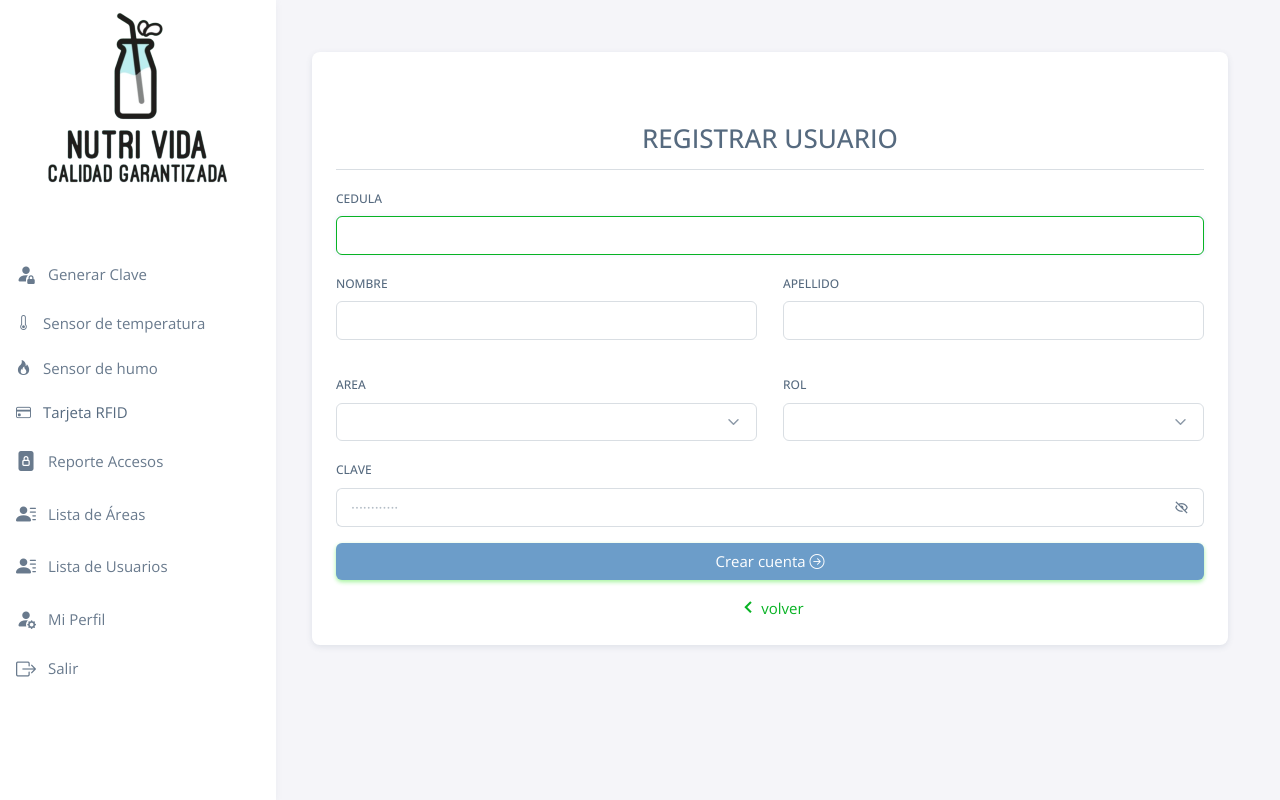
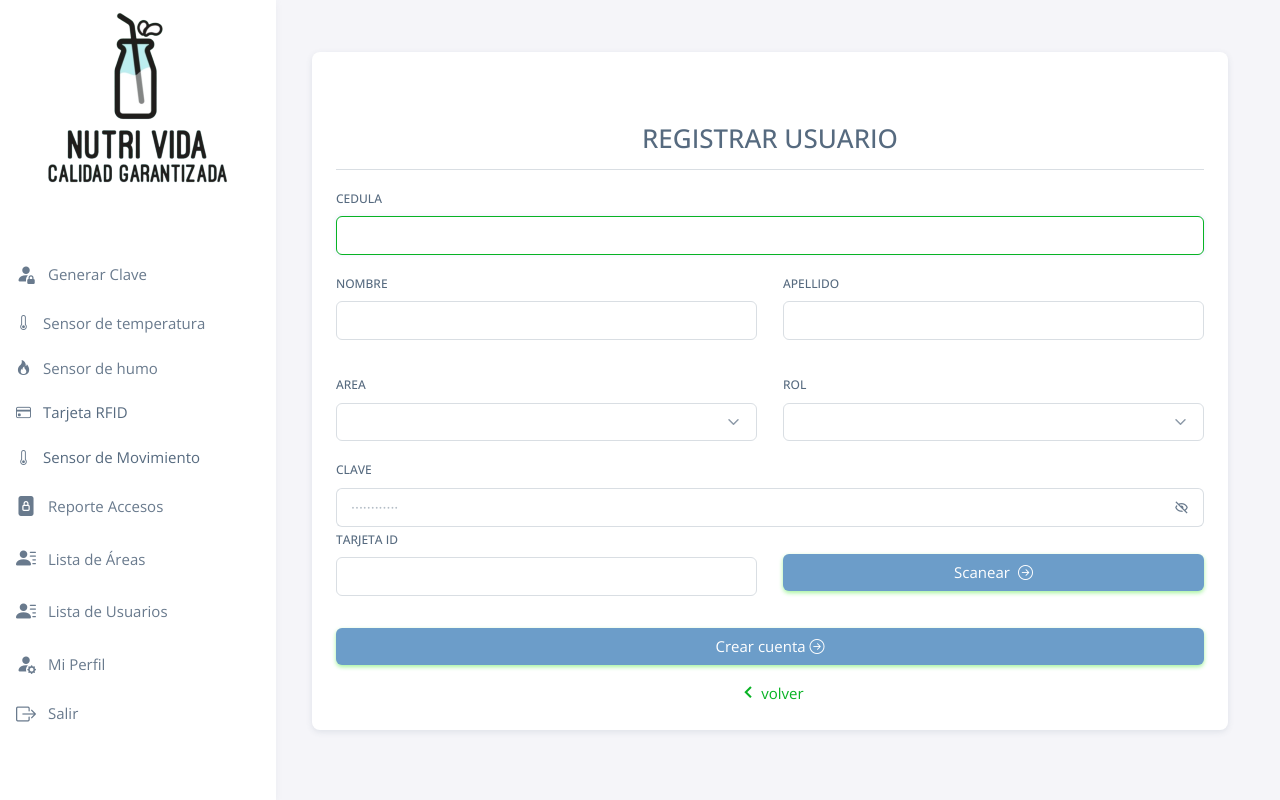
Before and after one commit to emilio11rodriguez/proyecto.github.io, a Flask app: page /register-user in a window 1280 px wide. Run offline with Flask 3, Linux system fonts and the light colour scheme; the visitor is signed in with stand-in values (Sample User, id 1); data that the repository does not hold is empty; some libraries are stand-ins or nearby versions.

Commit message:
Funcionablidad con los distintos sensores
Hemos realizado pruebas con los distintos sensores para poder visualizar su recopilacion de datos

```diff
--- a/ProyectoData_Center/my-app/controllers/funciones_home.py
+++ b/ProyectoData_Center/my-app/controllers/funciones_home.py
@@ -276,7 +276,7 @@ def sensor_temperatura():
         with connectionBD() as conexion_MySQLdb:
             with conexion_MySQLdb.cursor(dictionary=True) as cursor:
                 # Modifica la consulta según la estructura de tu base de datos
-                querySQL = "SELECT id, fecha, nivel_temperatura FROM sensor_temperatura"
+                querySQL = "SELECT id, fecha, valor , nivel_temperatura FROM sensor_temperatura"
                 cursor.execute(querySQL)
                 datos_sensor_temperatura = cursor.fetchall()
         return datos_sensor_temperatura
@@ -301,7 +301,7 @@ def tarjeta_bd_frid():
         with connectionBD() as conexion_MySQLdb:
             with conexion_MySQLdb.cursor(dictionary=True) as cursor:
                 # Consulta SQL para obtener los datos de la tarjeta RFID
-                querySQL = "SELECT id_usuario,fecha_hora,tarjeta FROM tarjeta_rfid"
+                querySQL = "SELECT id_usuario,fecha_hora,tarjeta,autorizada FROM tarjeta_rfid"
                 cursor.execute(querySQL)
                 # Obtiene los resultados de la consulta
                 datos_tarjeta = cursor.fetchall()
@@ -318,7 +318,7 @@ def obtener_datos_sensor_humo():
         with connectionBD() as conexion_MySQLdb:
             with conexion_MySQLdb.cursor(dictionary=True) as cursor:
                 # Consulta para obtener los datos del sensor de humo
-                querySQL = "SELECT id, fecha, nivel_humo FROM sensor_humo"
+                querySQL = "SELECT id, fecha, valor , nivel_humo FROM sensor_humo"
                 cursor.execute(querySQL)
                 # Obtiene todos los resultados de la consulta
                 datos_sensor_humo = cursor.fetchall()
@@ -347,3 +347,21 @@ def eliminarSensorHumo(id_sensor):
     except Exception as e:
         print(f"Error al eliminar el sensor de humo: {e}")
         raise  # Vuelve a lanzar la excepción para ser capturada en la vista
+
+
+# Prueba de funcionabilidad del sensor movimiento
+def obtener_datos_sensor_movimiento():
+    try:
+        with connectionBD() as conexion_MySQLdb:
+            with conexion_MySQLdb.cursor(dictionary=True) as cursor:
+                # Consulta SQL para obtener los datos de la tabla sensor_movimiento
+                querySQL = """
+                SELECT id, fecha, estado, sensor
+                FROM sensor_movimiento
+                """
+                cursor.execute(querySQL)
+                datos_sensor_movimiento = cursor.fetchall()  # Obtiene todos los registros
+        return datos_sensor_movimiento  # Retorna los datos obtenidos
+    except Exception as e:
+        print(f"Error al obtener datos de sensores de movimiento: {e}")
+        return []  # Retorna una lista vacía en caso de error
--- a/ProyectoData_Center/my-app/controllers/funciones_login.py
+++ b/ProyectoData_Center/my-app/controllers/funciones_login.py
@@ -11,9 +11,9 @@ import re
 from werkzeug.security import generate_password_hash
 
 
-def recibeInsertRegisterUser(cedula, name, surname, id_area, id_rol, pass_user):
+def recibeInsertRegisterUser(cedula, name, surname, id_area, id_rol, tarjeta_id, pass_user):
     respuestaValidar = validarDataRegisterLogin(
-        cedula, name, surname, pass_user)
+        cedula, name, surname, tarjeta_id, pass_user)
 
     if (respuestaValidar):
         nueva_password = generate_password_hash(pass_user, method='scrypt')
@@ -21,10 +21,10 @@ def recibeInsertRegisterUser(cedula, name, surname, id_area, id_rol, pass_user):
             with connectionBD() as conexion_MySQLdb:
                 with conexion_MySQLdb.cursor(dictionary=True) as mycursor:
                     sql = """
-                    INSERT INTO usuarios(cedula, nombre_usuario, apellido_usuario, id_area, id_rol, password)
-                    VALUES (%s, %s, %s, %s, %s, %s)
+                    INSERT INTO usuarios(cedula, nombre_usuario, apellido_usuario, id_area, id_rol, tarjeta_id, password)
+                    VALUES (%s, %s, %s, %s, %s, %s, %s)
                     """
-                    valores = (cedula, name, surname, id_area, id_rol, nueva_password)
+                    valores = (cedula, name, surname, id_area, id_rol, tarjeta_id, nueva_password)
                     mycursor.execute(sql, valores)
                     conexion_MySQLdb.commit()
                     resultado_insert = mycursor.rowcount
@@ -37,7 +37,7 @@ def recibeInsertRegisterUser(cedula, name, surname, id_area, id_rol, pass_user):
 
 
 # Validando la data del Registros para el login
-def validarDataRegisterLogin(cedula, name, surname, pass_user):
+def validarDataRegisterLogin(cedula, name, surname , tajeta_id, pass_user):
     try:
         with connectionBD() as conexion_MySQLdb:
             with conexion_MySQLdb.cursor(dictionary=True) as cursor:
--- a/ProyectoData_Center/my-app/routers/router_login.py
+++ b/ProyectoData_Center/my-app/routers/router_login.py
@@ -55,10 +55,11 @@ def cpanelRegisterUserBD():
         surname = request.form['surname']
         id_area = request.form['selectArea']
         id_rol = request.form['selectRol']
+        tarjeta_id = request.form['tarjeta_id']
         pass_user = request.form['pass_user']
 
         resultData = recibeInsertRegisterUser(
-            cedula, name, surname, id_area,id_rol,pass_user)
+            cedula, name, surname, id_area,id_rol,tarjeta_id,pass_user)
         if (resultData != 0):
             flash('la cuenta fue creada correctamente.', 'success')
             return redirect(url_for('inicio'))
--- a/ProyectoData_Center/my-app/templates/public/includes/menu_sidebar.html
+++ b/ProyectoData_Center/my-app/templates/public/includes/menu_sidebar.html
@@ -54,6 +54,14 @@
         </span>
       </a>
     </li>
+
+    <li class="menu-item {% if request.path == '/sensor-movimiento' %} active {% endif %}">
+      <a href="/sensor-movimiento" class="menu-link">
+        <i class="bi bi-thermometer"></i>
+        <span class="menu-text" style="margin-left: 12px;">Sensor de Movimiento</span>
+      </a>
+    </li>
+
     {% endif %}
 
     <li
--- a/ProyectoData_Center/my-app/templates/public/login/auth_register.html
+++ b/ProyectoData_Center/my-app/templates/public/login/auth_register.html
@@ -54,7 +54,6 @@
                   required
                   autofocus />
               </div>
-
             </div>
 
             <div class="row">
@@ -92,6 +91,31 @@
                   <i class="bx bx-hide"></i>
                 </span>
               </div>
+              <div class="row align-items-center">
+                <div class="mb-3 col-md-6">
+                  <label for="tarjeta_id" class="form-label">
+                    Tarjeta ID
+                  </label>
+                  <input
+                    type="text"
+                    class="form-control"
+                    id="tarjeta_id"
+                    name="tarjeta_id"
+                    required
+                    autofocus />
+                </div>
+                <div class="mb-3 col-md-6">
+                  <label for="estado" class="form-label">
+                  </label>
+                  <button
+                    type="button"
+                    class="btn btn-primary w-100 d-flex align-items-center justify-content-center"
+                    id="scanButton">
+                    Scanear
+                    <i class="bi bi-arrow-right-circle ms-2"></i>
+                  </button>
+                </div>
+              </div>
             </div>
             <button class="btn btn-primary w-100">
               Crear cuenta
@@ -113,4 +137,31 @@
   </div>
 </div>
 
+  {% block customJS %}
+  <script>
+    // Lógica para el botón Scanear
+    document.getElementById('scanButton').addEventListener('click', async () => {
+      try {
+        // Realiza la solicitud al servidor
+        const response = await fetch('/tarjeta-rfid/ultimo', {
+          method: 'GET',
+        });
+
+        // Verifica si la respuesta es exitosa
+        if (response.ok) {
+          const data = await response.json();
+
+          // Actualiza el campo tarjeta_id con el valor obtenido
+          document.getElementById('tarjeta_id').value = data.tarjeta || 'No disponible';
+        } else {
+          alert('No se pudo obtener la tarjeta RFID. Intenta de nuevo.');
+        }
+      } catch (error) {
+        console.error('Error al obtener la tarjeta:', error);
+        alert('Error al conectar con el servidor.');
+      }
+    });
+  </script>
+  {% endblock %}
+
 {% endblock %}
--- a/ProyectoData_Center/my-app/templates/public/usuarios/sensorhumo.html
+++ b/ProyectoData_Center/my-app/templates/public/usuarios/sensorhumo.html
@@ -16,6 +16,7 @@
           <tr style="background-color: #8e8e8e">
             <th>ID</th>
             <th>Fecha</th>
+            <th>Valor</th>
             <th>Nivel de humo</th>
             <th>Acciones</th>
           </tr>
@@ -25,6 +26,7 @@
             <tr>
               <td>{{ sensor_humo_m.id }}</td>
               <td>{{ sensor_humo_m.fecha }}</td>
+              <td>{{ sensor_humo_m.valor}}</td>
               <td>{{ sensor_humo_m.nivel_humo }}</td>
               <td>
                 <!-- Botón para eliminar el sensor, redirige a la ruta de eliminación -->
@@ -37,7 +39,7 @@
             </tr>
           {% else %}
             <tr>
-              <td colspan="4">No se encontraron registros de sensores de humo.</td>
+              <td colspan="4" class="text-center">No se encontraron registros de sensores de humo.</td>
             </tr>
           {% endfor %}
         </tbody>
--- a/ProyectoData_Center/my-app/templates/public/usuarios/tarjeta.html
+++ b/ProyectoData_Center/my-app/templates/public/usuarios/tarjeta.html
@@ -25,6 +25,7 @@
               <th scope="col">ID_Usuario</th>
               <th scope="col">Fecha-hora acceso</th>
               <th scope="col">UID Tarjeta</th>
+              <th scope="col">Estado</th>
             </tr>
           </thead>
           <tbody>
@@ -40,6 +41,7 @@
                     {% endif %}
                   </td>
                   <td>{{ tarjeta_rfid.tarjeta }}</td>
+                  <td>{{ tarjeta_rfid.autorizada }}</td>
                 </tr>
               {% endfor %}
             {% else %}
@@ -64,7 +66,7 @@
 
         // Ajustar el formato de fecha-hora y obtener datos
         var data = [ // Primera fila con nombres de columnas
-          ["ID_Usuario","UID Tarjeta", "Fecha-hora acceso", "Estado", "Area"]
+          ["ID_Usuario","UID Tarjeta", "Fecha-hora acceso", "Estado"]
         ];
 
         data = data.concat(rows.map(row => {
```
Also changed, not shown: ProyectoData_Center/my-app/routers/router_home.py (+40 -0 lines), ProyectoData_Center/my-app/templates/public/usuarios/sensormovimiento.html (added, +40 -0 lines), ProyectoData_Center/my-app/templates/public/usuarios/sensortemperatura.html (+7 -1 lines).
